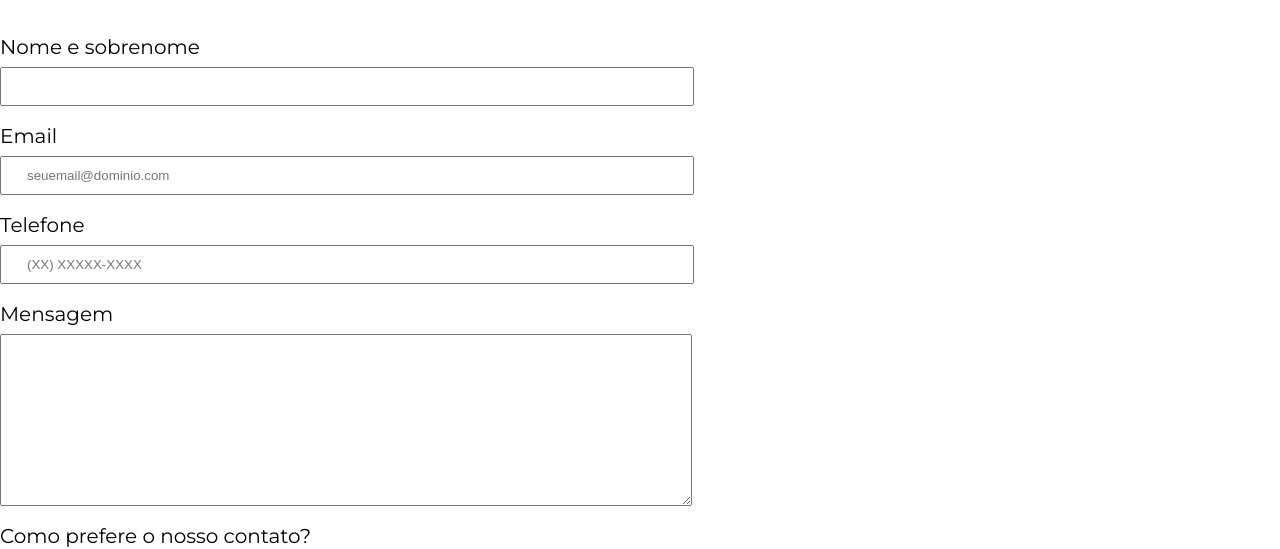
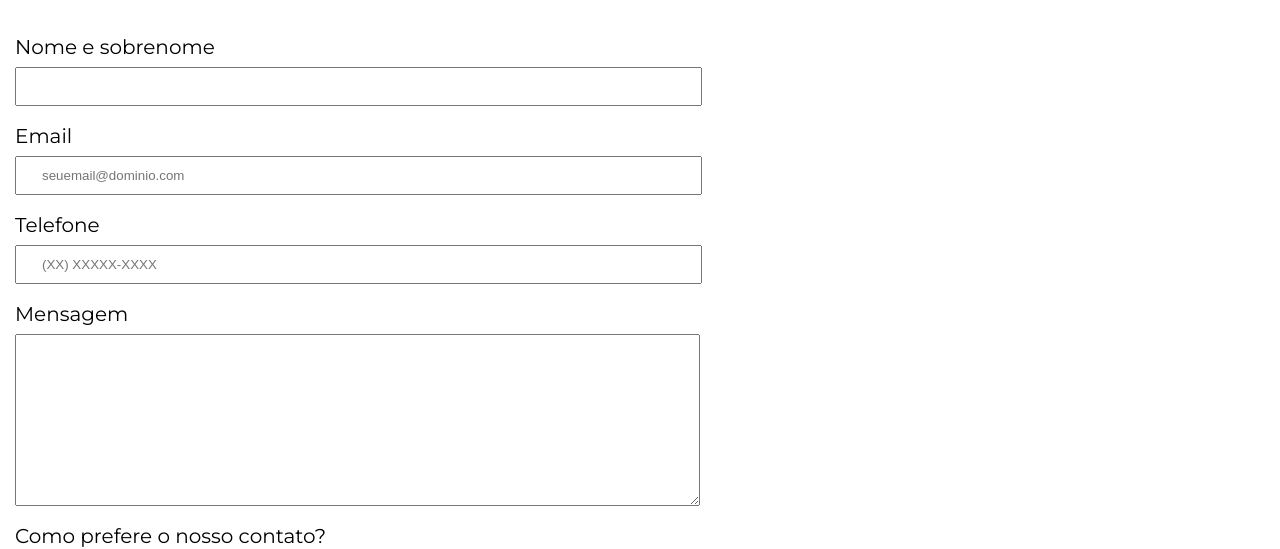
Before and after one commit to letiiiciiiiiaaaaa/barbearia-do-jorge, a plain HTML site: page contato.html in a window 1280 px wide. Shown: the part 256-805 px from the top of the page. Drawn offline with Linux system fonts and the light colour scheme.

Commit message:
Add files via upload

```diff
--- a/contato.html
+++ b/contato.html
@@ -23,7 +23,7 @@
         </div>
     </header>
 
-    <main>
+    <main style="margin-left: 15px;">
         <form>
             <label for="nomesobrenome">Nome e sobrenome</label>
             <input type="text" id="nomesobrenome" class="input-padrao" required>
```
